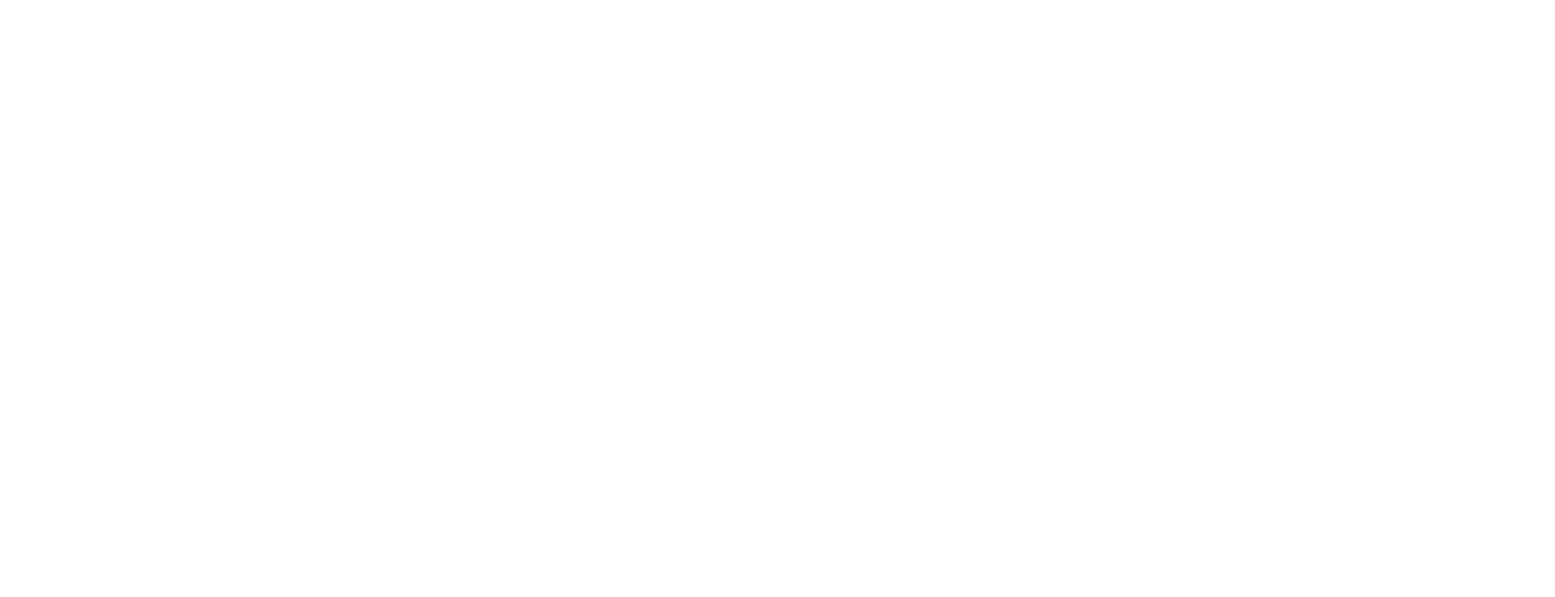
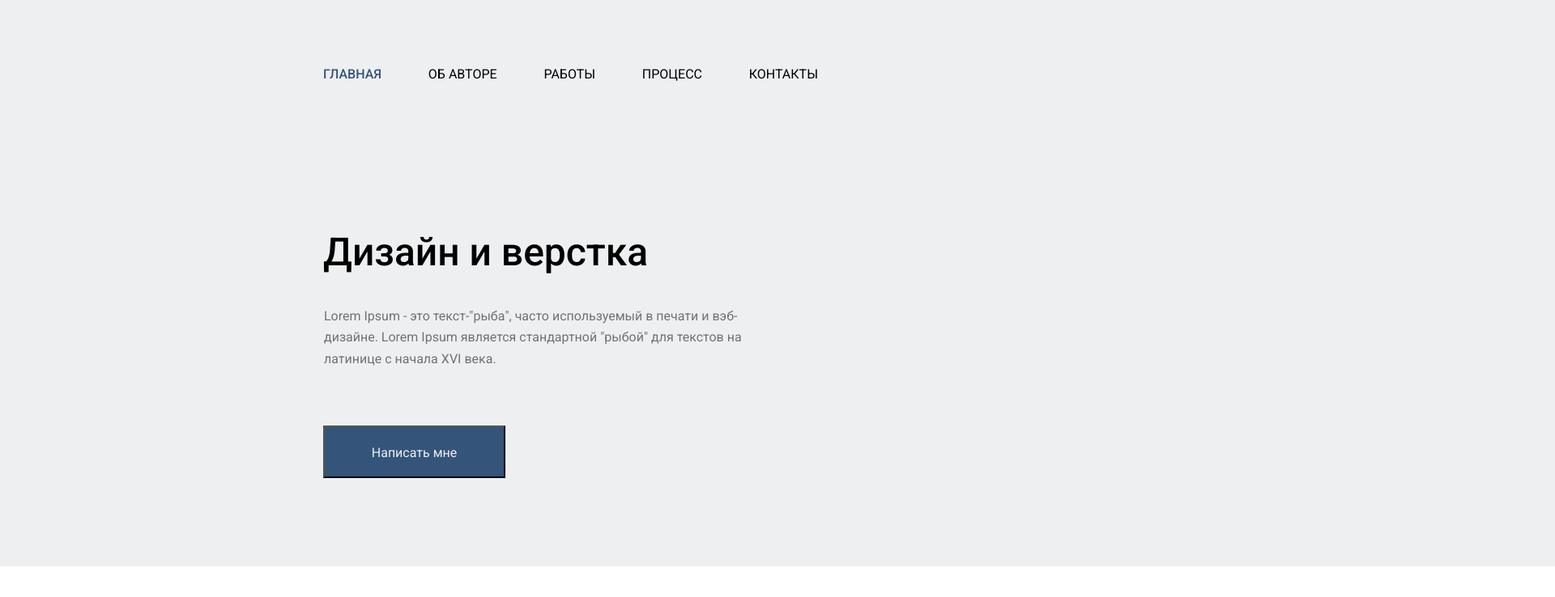
Before and after one commit to mmmm-969/dz9, a plain HTML site: page index.html in a window 1280 px wide. Shown: the whole page at 81% size, 1920 px wide, since content can reach past the window. Drawn offline with nearby package versions, Linux system fonts and the light colour scheme.

Commit message:
page1+nav

```diff
--- a/index.html
+++ b/index.html
@@ -15,6 +15,29 @@
             rel="stylesheet">
     </head>
 <body>
+    <div class="page1">
+        <nav>
+            <p class="weight500">ГЛАВНАЯ</p>
+            <p>ОБ АВТОРЕ</p>
+            <p>РАБОТЫ</p>
+            <p>ПРОЦЕСС</p>
+            <p>КОНТАКТЫ</p>
+        </nav>
+        <!-- /.nav -->
 
+        <div class="page1-info">
+
+            <h1 class="page1-h1">Дизайн и верстка</h1>
+
+            <p class="page1-text">Lorem Ipsum - это текст-"рыба", часто используемый в печати и вэб-дизайне. Lorem Ipsum
+                является стандартной "рыбой" для текстов на латинице с начала XVI века.</p>
+
+            <button> Написать мне </button>
+
+        </div>
+        <!-- /.page1-info -->
+
+    </div>
+    <!-- /.page1 -->
 </body>
 </html>
--- a/style.css
+++ b/style.css
@@ -0,0 +1,66 @@
+.page1 {
+    width: 1920px;
+    height: 700px;
+    background-color: #EEEFF1;
+}
+
+nav {
+    width: 611px;
+    height: 16px;
+    margin-left: 399px;
+    display: flex;
+    justify-content: space-between;
+}
+
+nav p {
+    margin-top: 79px;
+    font-family: "Roboto";
+    font-weight: 400;
+    size: 16px;
+    line-height: 26.25px;
+    color: #000000;
+}
+
+.weight500 {
+    font-weight: 500;
+    color: #34547A;
+}
+
+.page1-h1 {
+    font-family: "Roboto";
+    color: #000000;
+    font-weight: 500;
+    font-size: 48px;
+    line-height: 78.75px;
+    width: 541px;
+    height: 45px;
+    margin-top: 257px;
+    margin-left: 399px;
+}
+
+.page1-text {
+    font-family: "Roboto";
+    font-weight: 400;
+    size: 16px;
+    line-height: 26.25px;
+    color: #727272;
+    width: 540px;
+    height: 67px;
+    margin-left: 400px;
+    margin-top: 60px;
+}
+
+button {
+    background-color: #34547A;
+    width: 225px;
+    height: 65px;
+    margin-top: 65px;
+    margin-left: 399px;
+    padding: 19px 41px 20px 41px;
+
+    color: #EEEFF1;
+    font-family: "Roboto";
+    font-size: 16px;
+    font-weight: 400;
+    line-height: 26.25px;
+}
```
